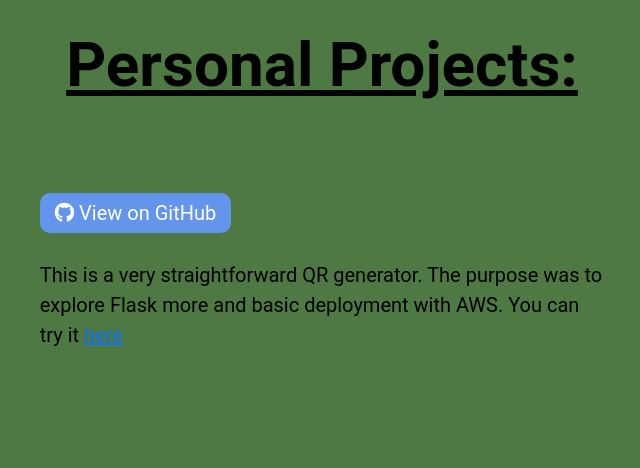
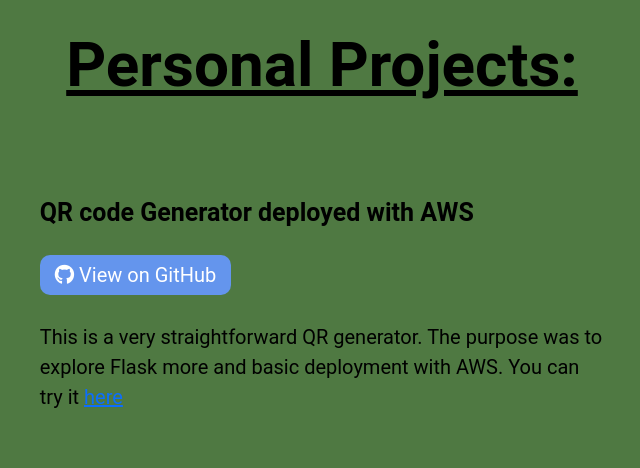
Before and after one commit to thamasmorethelen/website, a Flask app: page / in a window 1280 px wide. Shown: the part 4275-4743 px from the top of the page, without its empty margins (318-958 px from the left). Run offline with Flask 2, Linux system fonts and the light colour scheme; some libraries are stand-ins or nearby versions.

Commit message:
Updates to index.html

```diff
--- a/templates/index.html
+++ b/templates/index.html
@@ -73,9 +73,8 @@
                     <i class="fas fa-code-branch"></i>
                     <h2><u>Personal Projects:</u></h2>
                 <div id="project-list">
-
                     <div id="project6"class="a-project">
-                        <h3></h3>
+                        <h3>QR code Generator deployed with AWS</h3>
                         <a href="https://github.com/thamasmorethelen/qrcode" target="_blank" class="github-btn">
                             <i class="fab fa-github"></i>
                             View on GitHub
```
